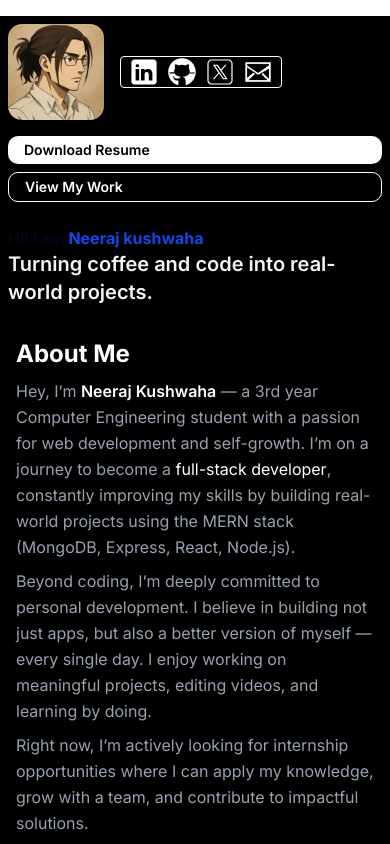
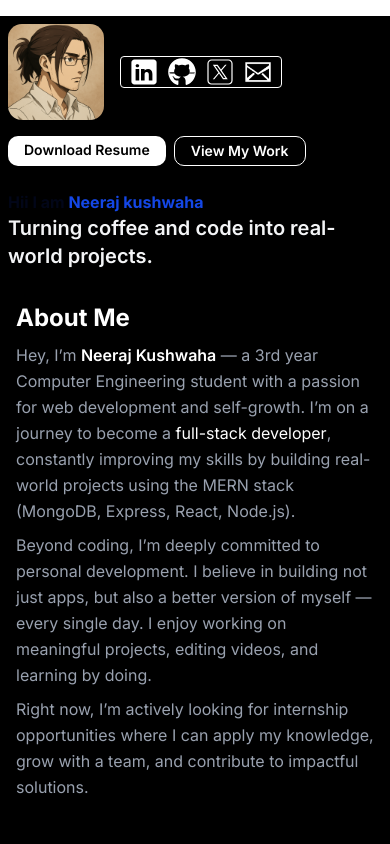
Before and after one commit to neerajk001/updated-profile, a Next.js app: page / in a window 390 px wide. Shown: the top 844 px of the page. Built offline with nearby package versions, Linux system fonts and the light colour scheme.

Commit message:
blahh blaah

```diff
--- a/src/components/HeroComp.tsx
+++ b/src/components/HeroComp.tsx
@@ -43,7 +43,7 @@ const HeroComp = () => {
         </div>
 
         {/* Responsive action buttons */}
-        <div className="flex flex-col gap-2 mt-4 md:flex-row md:gap-6 md:space-x-3">
+        <div className="flex  gap-2 mt-4 md:flex-row md:gap-6 md:space-x-3">
           <a
             href="/Neeraj_Resume.pdf"
             download
```
